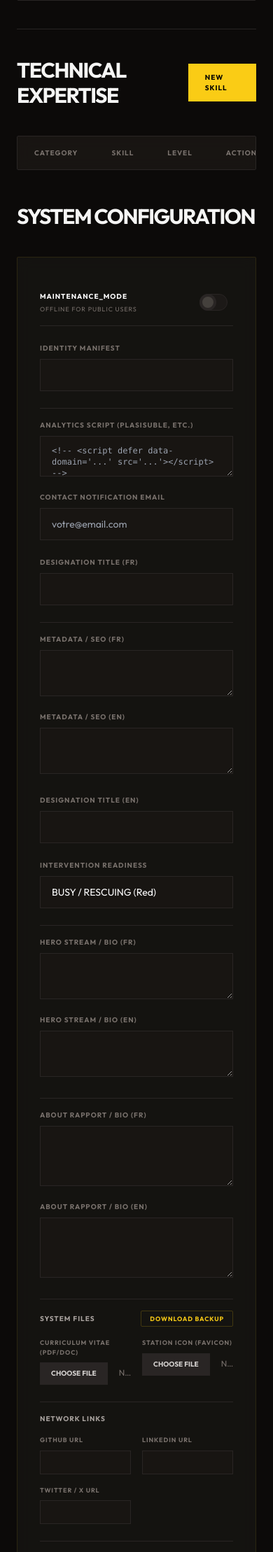
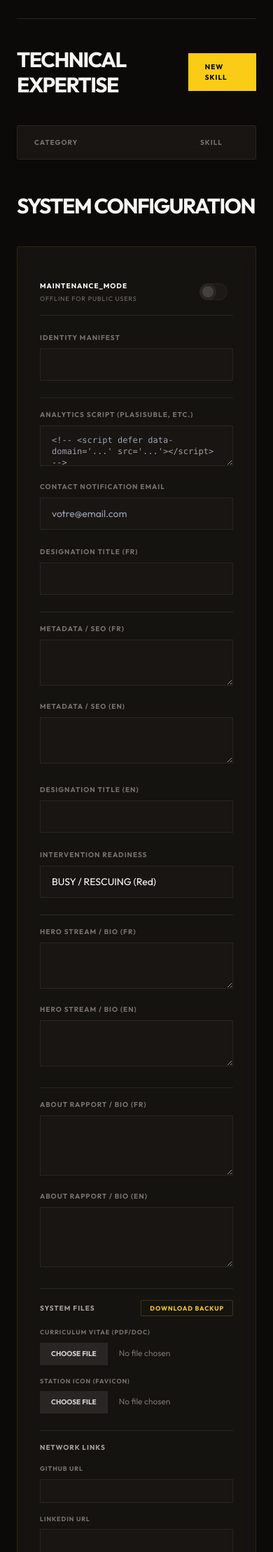
Before and after one commit to vthuillier/MyPortfolio, a PHP site: template src/Views/admin/dashboard.php in a window 390 px wide. Shown: the part 2265-4483 px from the top of the page at 70% size. Run offline with PHP 8.4, Linux system fonts and the light colour scheme; the template is opened without the code that fills it, so the values that code supplies are empty; some libraries are stand-ins or nearby versions.

Commit message:
feat: Enhance UI responsiveness by adjusting table layouts, grid structures, and text sizing for various screen sizes.

```diff
--- a/src/Views/admin/dashboard.php
+++ b/src/Views/admin/dashboard.php
@@ -107,8 +107,8 @@
                     </a>
                 </div>
 
-                <div class="glass-card rounded-sm overflow-hidden border border-stone-800">
-                    <table class="min-w-full divide-y divide-stone-800">
+                <div class="glass-card rounded-sm overflow-x-auto border border-stone-800">
+                    <table class="min-w-[800px] md:min-w-full divide-y divide-stone-800">
                         <thead class="bg-stone-900/50">
                             <tr>
                                 <th
@@ -164,8 +164,8 @@
                         </a>
                     </div>
 
-                    <div class="glass-card rounded-sm overflow-hidden border border-stone-800">
-                        <table class="min-w-full divide-y divide-stone-800">
+                    <div class="glass-card rounded-sm overflow-x-auto border border-stone-800">
+                        <table class="min-w-[800px] md:min-w-full divide-y divide-stone-800">
                             <thead class="bg-stone-900/50">
                                 <tr>
                                     <th
@@ -222,8 +222,8 @@
                         <h2 class="text-3xl font-black uppercase tracking-tighter">Transmission Logs (Messages)</h2>
                     </div>
 
-                    <div class="glass-card rounded-sm overflow-hidden border border-stone-800">
-                        <table class="min-w-full divide-y divide-stone-800">
+                    <div class="glass-card rounded-sm overflow-x-auto border border-stone-800">
+                        <table class="min-w-[900px] md:min-w-full divide-y divide-stone-800">
                             <thead class="bg-stone-900/50">
                                 <tr>
                                     <th
@@ -303,8 +303,8 @@
                         </a>
                     </div>
 
-                    <div class="glass-card rounded-sm overflow-hidden border border-stone-800">
-                        <table class="min-w-full divide-y divide-stone-800">
+                    <div class="glass-card rounded-sm overflow-x-auto border border-stone-800">
+                        <table class="min-w-[800px] md:min-w-full divide-y divide-stone-800">
                             <thead class="bg-stone-900/50">
                                 <tr>
                                     <th
@@ -370,8 +370,8 @@
                         </a>
                     </div>
 
-                    <div class="glass-card rounded-sm overflow-hidden border border-stone-800">
-                        <table class="min-w-full divide-y divide-stone-800">
+                    <div class="glass-card rounded-sm overflow-x-auto border border-stone-800">
+                        <table class="min-w-[800px] md:min-w-full divide-y divide-stone-800">
                             <thead class="bg-stone-900/50">
                                 <tr>
                                     <th
@@ -555,7 +555,7 @@
                                 class="text-[9px] font-black text-yellow-400 hover:text-white transition uppercase tracking-widest border border-yellow-400/20 px-3 py-1 rounded-sm">Download
                                 Backup</a>
                         </div>
-                        <div class="grid grid-cols-2 gap-4">
+                        <div class="grid grid-cols-1 sm:grid-cols-2 gap-4">
                             <div class="space-y-2">
                                 <label
                                     class="block text-[9px] font-bold text-stone-500 uppercase tracking-widest">Curriculum
@@ -579,7 +579,7 @@
                     </div>
                     <div class="space-y-4 pt-4 border-t border-stone-800">
                         <h3 class="text-[10px] font-black text-stone-400 uppercase tracking-widest">Network Links</h3>
-                        <div class="grid grid-cols-2 gap-4">
+                        <div class="grid grid-cols-1 sm:grid-cols-2 gap-4">
                             <div class="space-y-2">
                                 <label
                                     class="block text-[9px] font-bold text-stone-500 uppercase tracking-widest">GitHub
@@ -610,7 +610,7 @@
                         <div class="space-y-4">
                             <h3 class="text-[10px] font-black text-yellow-400 uppercase tracking-widest">Expertise 1
                                 (Yellow Block)</h3>
-                            <div class="grid grid-cols-2 gap-4">
+                            <div class="grid grid-cols-1 sm:grid-cols-2 gap-4">
                                 <div class="space-y-2">
                                     <label
                                         class="block text-[9px] font-bold text-stone-500 uppercase tracking-widest">Title
@@ -647,7 +647,7 @@
                         <div class="space-y-4 pt-4 border-t border-stone-800">
                             <h3 class="text-[10px] font-black text-red-500 uppercase tracking-widest">Expertise 2 (Red
                                 Block)</h3>
-                            <div class="grid grid-cols-2 gap-4">
+                            <div class="grid grid-cols-1 sm:grid-cols-2 gap-4">
                                 <div class="space-y-2">
                                     <label
                                         class="block text-[9px] font-bold text-stone-500 uppercase tracking-widest">Title
--- a/src/Views/maintenance.php
+++ b/src/Views/maintenance.php
@@ -21,8 +21,8 @@
     </style>
 </head>
 
-<body class="flex items-center justify-center min-h-screen p-6">
-    <div class="max-w-2xl w-full border border-stone-800 p-12 bg-[#0c0a09] relative overflow-hidden">
+<body class="flex items-center justify-center min-h-screen p-4 md:p-6 bg-[#0c0a09]">
+    <div class="max-w-2xl w-full border border-stone-800 p-8 md:p-12 bg-[#0c0a09] relative overflow-hidden">
         <div class="absolute top-0 right-0 p-4 opacity-10">
             <svg class="w-32 h-32 text-yellow-400" fill="currentColor" viewBox="0 0 24 24">
                 <path
```
Also changed, not shown: src/Views/home.php (+20 -19 lines), src/Views/layout/footer.php (+5 -7 lines), src/Views/layout/header.php (+76 -6 lines).
